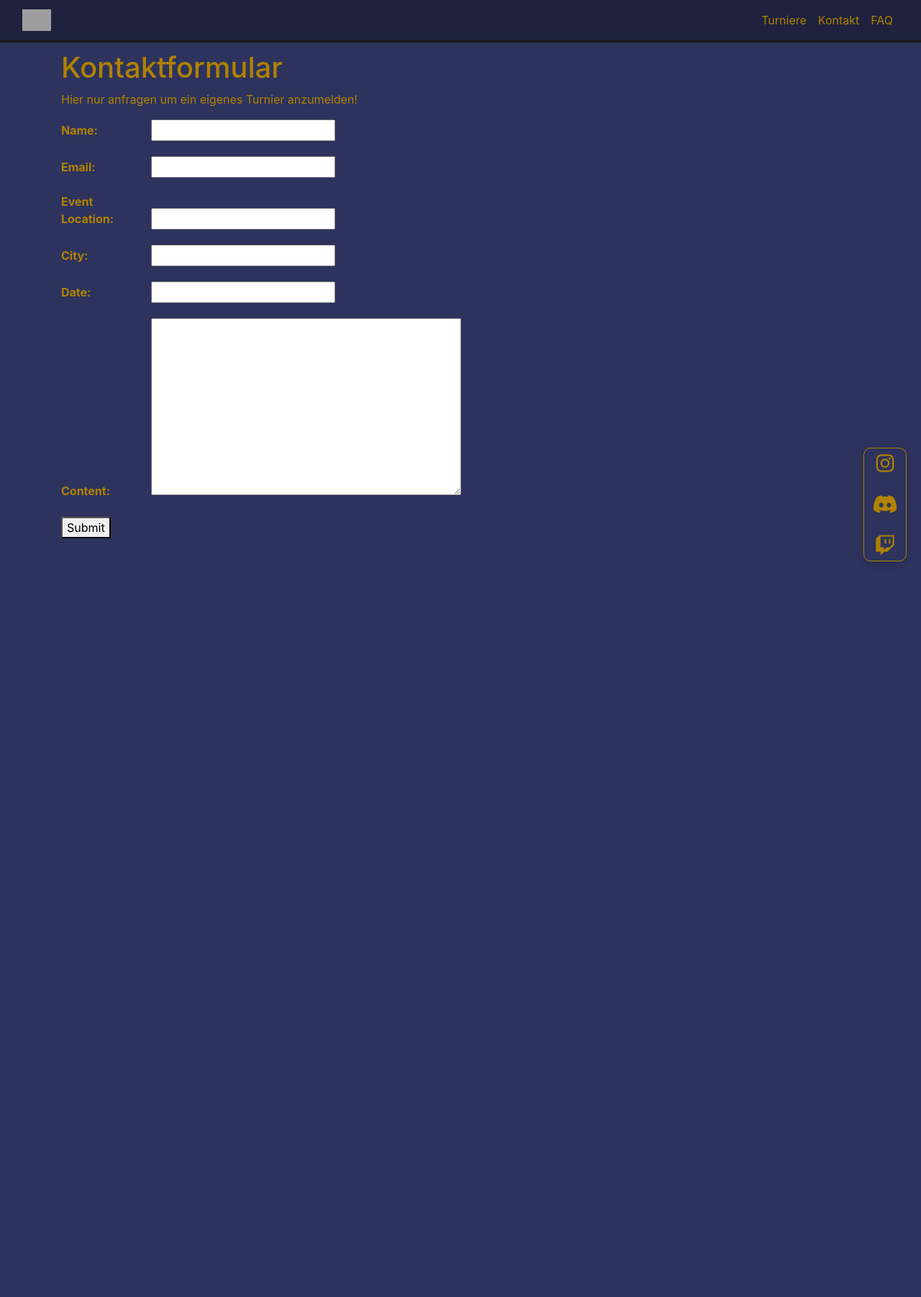
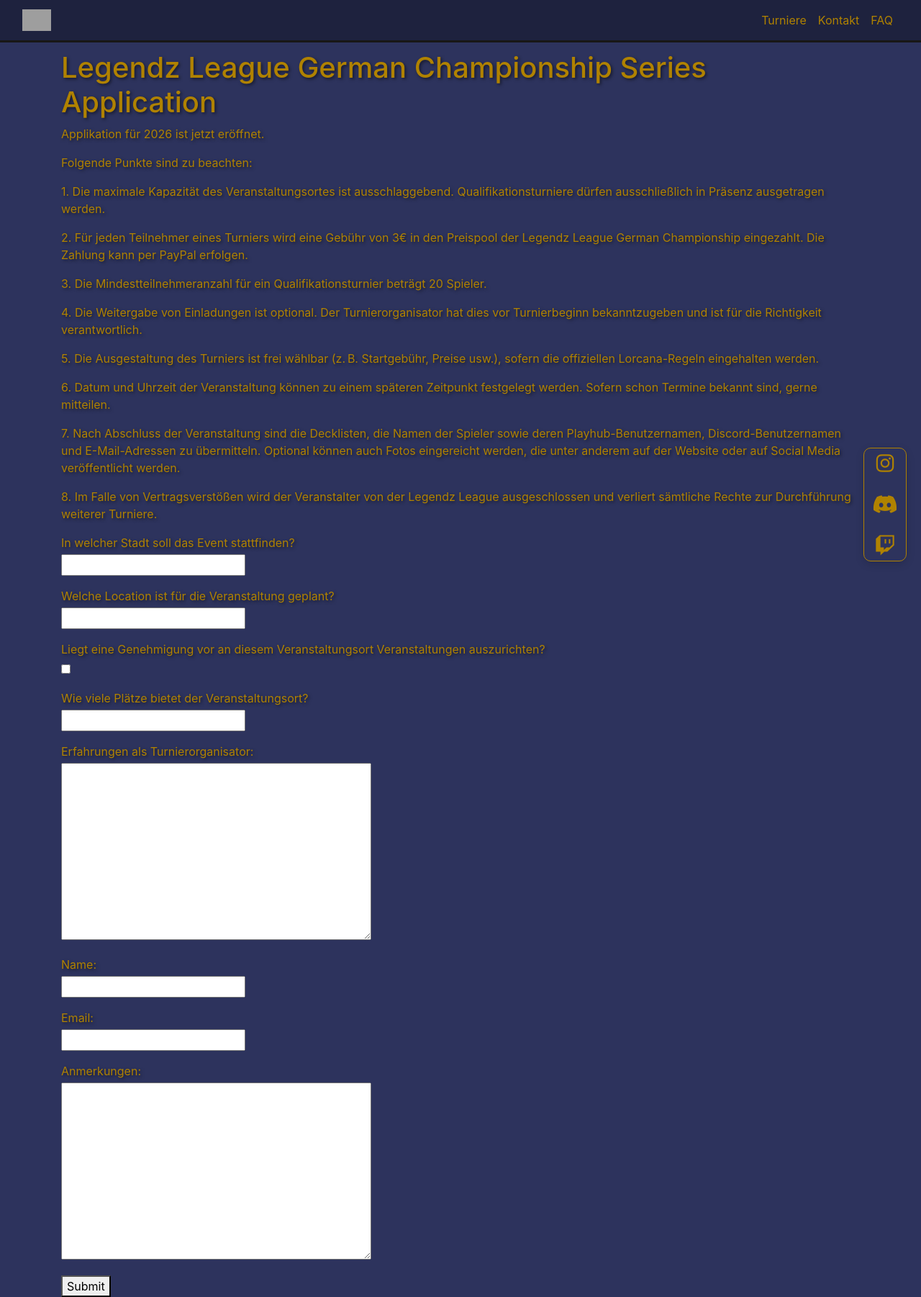
Before and after one commit to valentinhaury/lorcana_turnament_website, a Django app: page /contact/ in a window 1280 px wide. Shown: the whole page at 72% size. Before the commit the page ends 780 px from the top, so only its background shows below. Run offline with Django 5.2, Linux system fonts and the light colour scheme; some libraries are stand-ins or nearby versions; grey boxes are pictures that could not be loaded.

Commit message:
updated contact form and calender event model

```diff
--- a/lorcana_turnament_calender/forms.py
+++ b/lorcana_turnament_calender/forms.py
@@ -1,9 +1,11 @@
 from django import forms
 
 class ContactForm(forms.Form):
+    city = forms.CharField(label="In welcher Stadt soll das Event stattfinden?")
+    eventlocation = forms.CharField(label="Welche Location ist für die Veranstaltung geplant?")
+    permit = forms.BooleanField(required=False, label="Liegt eine Genehmigung vor an diesem Veranstaltungsort Veranstaltungen auszurichten?")
+    capacity = forms.IntegerField(label="Wie viele Plätze bietet der Veranstaltungsort?")
+    experience = forms.CharField(widget=forms.Textarea, label="Erfahrungen als Turnierorganisator")
     name = forms.CharField(label="Name")
     email = forms.EmailField(label="Email")
-    eventlocation = forms.CharField(label="Event Location")
-    city = forms.CharField(label="City")
-    date = forms.DateField(label="Date")
-    content = forms.CharField(widget=forms.Textarea, label="Content")
+    notes = forms.CharField(widget=forms.Textarea, label="Anmerkungen")
--- a/lorcana_turnament_calender/static/css/base.css
+++ b/lorcana_turnament_calender/static/css/base.css
@@ -1,10 +1,12 @@
 body {
   background-color: var(--blue);
   color: var(--lightgold);
+
 }
 
 .container {
   padding-top: 70px;
+  text-shadow: 2px 2px 4px rgba(0, 0, 0, 0.5);
 }
 
 .navbar{
@@ -14,10 +16,11 @@ body {
 
 .nav-link{
   color: var(--lightgold) !important;
+
 }
 
 form label {
-    display: inline-block;
-    width: 120px;
-    font-weight: bold;
+    display: block;
+    width: auto;
+    margin-bottom: 4px;
 }
--- a/lorcana_turnament_calender/templates/contact.html
+++ b/lorcana_turnament_calender/templates/contact.html
@@ -1,7 +1,19 @@
 {% extends "base.html" %}
 {% block content %}
-<h1>Kontaktformular</h1>
-<p>Hier nur anfragen um ein eigenes Turnier anzumelden!</p>
+<h1>Legendz League German Championship Series Application</h1>
+<p>Applikation für 2026 ist jetzt eröffnet.</p>
+<p>Folgende Punkte sind zu beachten:</p>
+<p>1.	Die maximale Kapazität des Veranstaltungsortes ist ausschlaggebend. Qualifikationsturniere dürfen ausschließlich in Präsenz ausgetragen werden.</p>
+<p>2.	Für jeden Teilnehmer eines Turniers wird eine Gebühr von 3€ in den Preispool der Legendz League German Championship eingezahlt. Die Zahlung kann per PayPal erfolgen.</p>
+<p>3.	Die Mindestteilnehmeranzahl für ein Qualifikationsturnier beträgt 20 Spieler.</p>
+<p>4.	Die Weitergabe von Einladungen ist optional. Der Turnierorganisator hat dies vor Turnierbeginn bekanntzugeben und ist für die Richtigkeit verantwortlich.</p>
+<p>5.	Die Ausgestaltung des Turniers ist frei wählbar (z. B. Startgebühr, Preise usw.), sofern die offiziellen Lorcana-Regeln eingehalten werden.</p>
+<p>6.	Datum und Uhrzeit der Veranstaltung können zu einem späteren Zeitpunkt festgelegt werden. Sofern schon Termine bekannt sind, gerne mitteilen.</p>
+<p>7.	Nach Abschluss der Veranstaltung sind die Decklisten, die Namen der Spieler sowie deren Playhub-Benutzernamen,  Discord-Benutzernamen und E-Mail-Adressen zu übermitteln. Optional können auch Fotos eingereicht werden, die unter anderem auf der Website oder auf Social Media veröffentlicht werden.</p>
+<p>8.	Im Falle von Vertragsverstößen wird der Veranstalter von der Legendz League ausgeschlossen und verliert sämtliche Rechte zur Durchführung weiterer Turniere.</p>
+
+
+
 <form method="post" action="">
     {% csrf_token %}
 
--- a/lorcana_turnament_calender/urls.py
+++ b/lorcana_turnament_calender/urls.py
@@ -3,6 +3,7 @@ from . import views
 
 urlpatterns = [
     path("", views.home, name="home"),
+    path("home/", views.home, name="home"),
     path("turnaments/", views.calender, name="turnaments"),
     path("about/", views.about, name="about"),
     path("contact/", views.contact, name="contact"),
--- a/lorcana_turnament_calender/views.py
+++ b/lorcana_turnament_calender/views.py
@@ -11,13 +11,12 @@ from django.template.loader import render_to_string
 def home(request):
     return render(request,'home.html')
 
-
 def calender(request):
     cutoff = timezone.now() - timedelta(days=2)
 
     calender_entries = Event.objects.filter(
-        start__gte=cutoff
-    ).order_by("start")
+        date__gte=cutoff
+    ).order_by("date")
 
     return render(request, "calender.html", {
         "entries": calender_entries
@@ -33,26 +32,29 @@ def contact(request):
     if request.method == "POST":
         form = ContactForm(request.POST)
         if form.is_valid():
+            city = form.cleaned_data['city']
+            eventlocation = form.cleaned_data['eventlocation']
+            permit = form.cleaned_data['permit']
+            capacity = form.cleaned_data['capacity']
+            experience = form.cleaned_data['experience']
             name = form.cleaned_data["name"]
             email = form.cleaned_data['email']
-            eventlocation = form.cleaned_data['eventlocation']
-            city = form.cleaned_data['city']
-            date = form.cleaned_data['date']
-            content = form.cleaned_data['content']
+            notes = form.cleaned_data['notes']
 
             html = render_to_string('contactform.html', {
                 'name': name,
                 'email': email,
+                'city': city,
                 'eventlocation': eventlocation,
-                'city': city,
-                'date': str(date),
-                'content': content,
+                'capacity': capacity,
+                'permit': permit,
+                'experience': experience,
+                'notes': notes
             })
 
-            subject = "Turnier-Bewerbung von " + eventlocation + " am " + str(date)
-            message = "Name: " + name + ". TurnierBewerbung von " + eventlocation + " am " + str(date) + " in " + city + " Nachricht: " + content
+            subject = "Turnier-Bewerbung von " + name + " @ " + eventlocation + " in " + city
 
-            send_mail(subject, message, email, ['valentinhaury@gmai.com'], html_message=html)
+            send_mail(subject=subject,from_email= email, html_message=html)
 
     else:
         form = ContactForm()
```
Also changed, not shown: lorcana_turnament_calender/models.py (+4 -4 lines), lorcana_turnament_calender/static/css/calender.css (+9 -24 lines), lorcana_turnament_calender/templates/calender.html (+4 -3 lines), lorcana_turnament_calender/templates/contactform.html (+9 -6 lines), db.sqlite3, lorcana_turnament_calender/migrations/0001_initial.py, lorcana_turnament_calender/migrations/0002_event_delete_calenderentry.py (deleted), lorcana_turnament_calender/migrations/0003_event_location_city_event_location_name_and_more.py (deleted), lorcana_turnament_calender/migrations/0004_alter_event_location_city_alter_event_location_name_and_more.py (deleted), lorcana_turnament_calender/migrations/0005_alter_event_title.py (deleted), lorcana_turnament_calender/migrations/0006_alter_event_link.py (deleted), lorcana_turnament_calender/migrations/0007_alter_event_title.py (deleted), lorcana_turnament_calender/migrations/0008_event_color_alter_event_location_name.py (deleted), lorcana_turnament_calender/migrations/0009_question.py (deleted).
